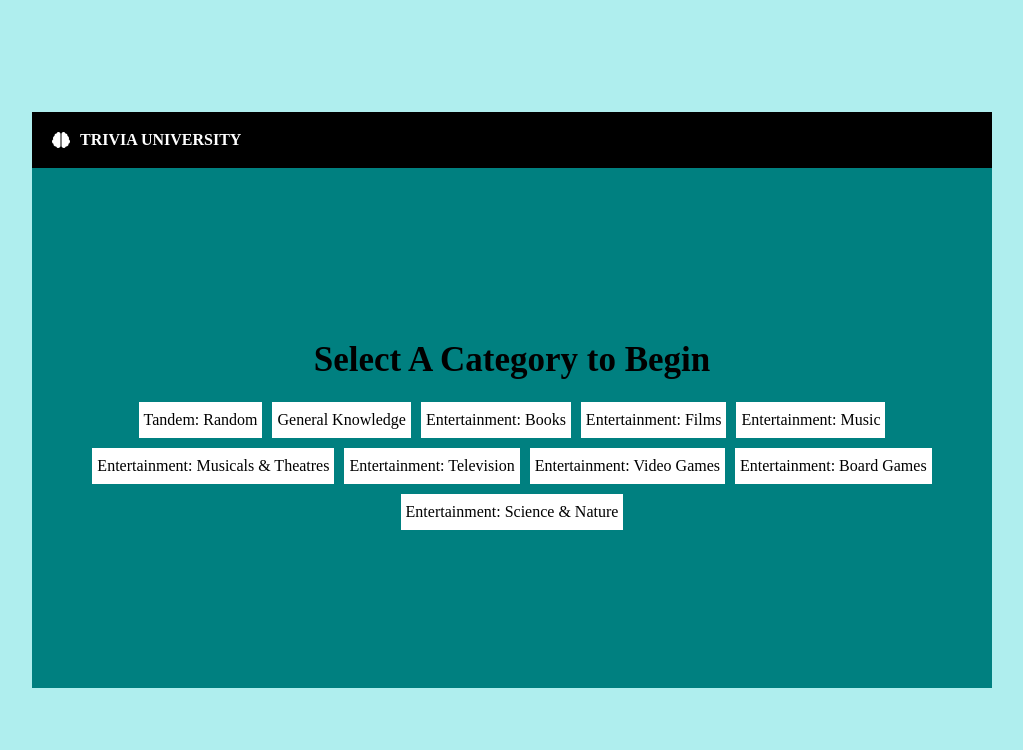
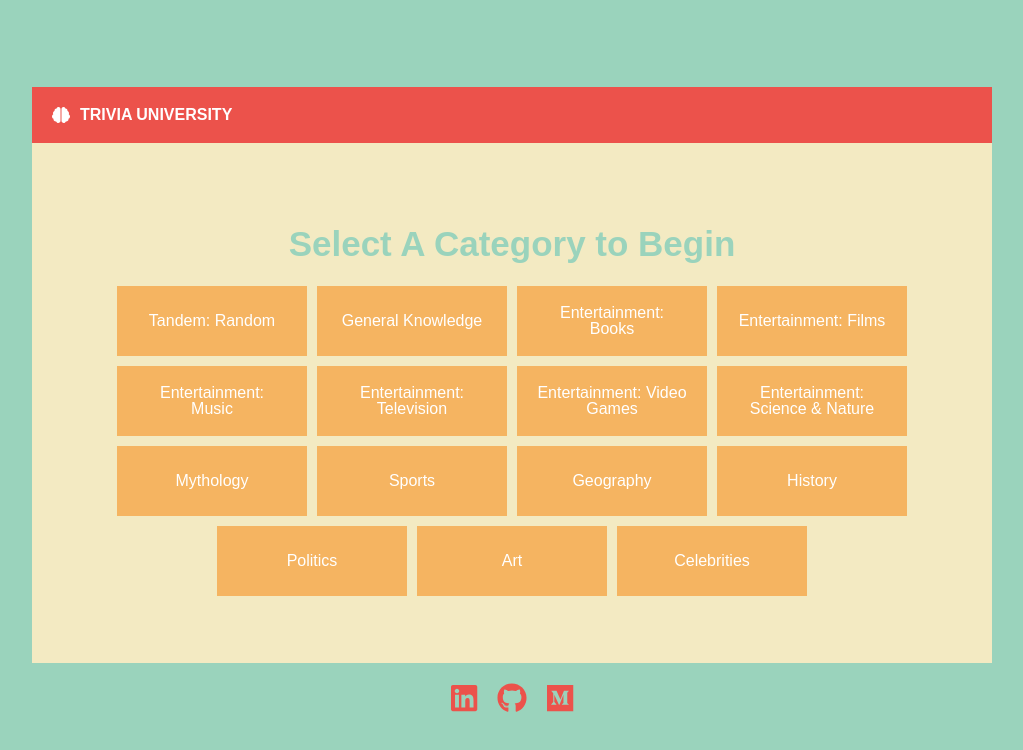
Before and after one commit to MahmudAhmed/TriviaUniverse, a React (Create React App) app: page / in a window 1280 px wide. Shown: the top 750 px of the page, without its empty margins (128-1151 px from the left). Built offline with nearby package versions, Linux system fonts and the light colour scheme.

Commit message:
complete assessment

```diff
--- a/package.json
+++ b/package.json
@@ -11,6 +11,7 @@
     "@testing-library/jest-dom": "^5.11.5",
     "@testing-library/react": "^11.1.0",
     "@testing-library/user-event": "^12.1.10",
+    "axios": "^0.21.0",
     "react": "^17.0.1",
     "react-dom": "^17.0.1",
     "react-scripts": "4.0.0",
--- a/src/App.js
+++ b/src/App.js
@@ -6,29 +6,57 @@ import DisplayAnswers from "./components/display_answers"
 import { FontAwesomeIcon } from '@fortawesome/react-fontawesome'
 import { faStar, faBrain } from '@fortawesome/free-solid-svg-icons'
 import { faPlayCircle } from '@fortawesome/free-regular-svg-icons'
-import CategorySelection from './components/category_selection';
+import { faGithub, faLinkedin, faMedium } from '@fortawesome/free-brands-svg-icons'
+import './stylesheets/categories.css';
+const axios = require("axios");
+
+
+const CATAGORIES = [
+  { "id": 1, "category": "Tandem: Random"},
+  { "id": 9, "category": "General Knowledge"},
+  { "id": 10, "category": "Entertainment: Books"},
+  { "id": 11, "category": "Entertainment: Films"},
+  { "id": 12, "category": "Entertainment: Music"},
+  { "id": 14, "category": "Entertainment: Television"},
+  { "id": 15, "category": "Entertainment: Video Games"},
+  { "id": 17, "category": "Entertainment: Science & Nature"},
+  { "id": 20, "category": "Mythology"},
+  { "id": 21, "category": "Sports"},
+  { "id": 22, "category": "Geography"},
+  { "id": 23, "category": "History"},
+  { "id": 24, "category": "Politics"},
+  { "id": 25, "category": "Art"},
+  { "id": 26, "category": "Celebrities"},
+]
 
 class App extends React.Component {
 
   constructor(props) {
     super(props);
+
     this.state = {
-      questions: QUESTIONS,
-      idx: 0,
-      score: 0,
-      gameOver: false,
+      categoryId: 1,
+      questions: [],
       categorySelection: true,
+      highScore: parseInt(localStorage.getItem('triviaScore') || 0),
     };
   }
 
-  componentDidMount = () => {
-    this.fetchQuestions();
-  }
+  // componentDidMount = () => {
+  //   this.fetchQuestions();
+  // }
 
   fetchQuestions = () => {
-    const shuffled = QUESTIONS.sort(() => 0.5 - Math.random());
-    let tenQuestion = shuffled.slice(0, 10);
-    this.setState({questions: tenQuestion})
+    const { categoryId } = this.state;
+    if ( categoryId === 1) {
+      const shuffled = QUESTIONS.sort(() => 0.5 - Math.random());
+      let tenQuestion = shuffled.slice(0, 10);
+      this.setState({questions: tenQuestion})
+    } else {
+      axios.get(`https://opentdb.com/api.php?amount=10&category=${categoryId}`).then((data) => {
+        this.setState({ questions: data.data.results });
+      });
+    }
   }
 
   displayQuestions = () => {
@@ -47,9 +75,11 @@ class App extends React.Component {
 
   handleAnswerClk = (questions, idx, choice) => {
     const question = questions[idx];
+    debugger
     let {
       score,
       gameOver,
+      highScore,
     } = this.state;
 
     if (question.correct_answer === choice) {
@@ -59,6 +89,10 @@ class App extends React.Component {
     }
     if (idx + 1 >= questions.length) {
       gameOver = true;
+      if (score > highScore) {
+        highScore = score;
+        localStorage.setItem('triviaScore', highScore)
+      }
     } else {
       idx++;
     }
@@ -66,7 +100,8 @@ class App extends React.Component {
     this.setState({
       score,
       idx,
-      gameOver
+      gameOver,
+      highScore
     });
   };
 
@@ -95,7 +130,7 @@ class App extends React.Component {
           }
         </div>
         <div className="middle-container">
-          { categorySelection ? <CategorySelection /> : !gameOver ? this.displayQuestions() : this.displayGameOver() }
+          { categorySelection ? this.categorySelection() : ( !gameOver ? this.displayQuestions() : this.displayGameOver()) }
         </div>
       </div>
     )
@@ -104,13 +139,21 @@ class App extends React.Component {
   displayGameOver = () => {
     return (
     <div className="game-over-container">
-      <h2 id="game-over-text">Game Over!</h2>
+      <h2 id="game-over-text">Play Again!</h2>
       <div className="replay-container">
-        <FontAwesomeIcon id="restart" title="Play Again" icon={faPlayCircle} onClick={ () => this.newGame()}/>
+        <FontAwesomeIcon id="restart" title="Play Again" icon={faPlayCircle} onClick={ () => this.setState({ categorySelection: true})}/>
       </div>
       <div className="stats-container">
         <span>You Scored:</span>
         <span id="stats-score">{this.state.score}</span>
+        {
+          this.state.highScore > 0 ? (
+            <div>
+              <span>Your Highest Score:</span>
+              <span id="stats-score">{this.state.highScore}</span>
+            </div>
+          ) : ""
+        }
       </div>
     </div>
     );
@@ -125,12 +168,37 @@ class App extends React.Component {
     })
   }
 
+  categorySelection = () => {
+    return (
+      <div className="category-container">
+        <h2 id="category-title">Select A Category to Begin</h2>
+        <ul className="category-list">
+          {
+            CATAGORIES.map( (topic) => {
+              return (
+              <li className="categories" onClick={ () => {
+                this.setState({ categorySelection: false, categoryId: topic.id}, () => this.newGame());
+              }}>
+                {topic.category}
+              </li>
+              )
+            })
+          }
+        </ul>
+      </div>
+    );
+};
+
 
   render() {
-    const { categorySelection } = this.state;
     return (
       <div className="main-container">
        {this.displayGameScreen()}
+       <div class="social-icon-container">
+               <a href="https://www.linkedin.com/in/mahmud-ahmed/" target="_black"><FontAwesomeIcon className="social-icons" icon={faLinkedin} /></a>
+               <a href="https://github.com/mahmudahmed" target="_black"><FontAwesomeIcon className="social-icons" icon={faGithub} /></a>
+               <a href="https://medium.com/@moe.purplefox" target="_black"><FontAwesomeIcon className="social-icons" icon={faMedium} /></a>
+        </div>
       </div>
     )
   }
--- a/src/components/category_selection.jsx
+++ /dev/null
@@ -1,38 +0,0 @@
-import '../stylesheets/categories.css';
-
-const CATAGORIES = [
-  { "id": 1, "category": "Tandem: Random"},
-  { "id": 9, "category": "General Knowledge"},
-  { "id": 10, "category": "Entertainment: Books"},
-  { "id": 11, "category": "Entertainment: Films"},
-  { "id": 12, "category": "Entertainment: Music"},
-  { "id": 13, "category": "Entertainment: Musicals & Theatres"},
-  { "id": 14, "category": "Entertainment: Television"},
-  { "id": 15, "category": "Entertainment: Video Games"},
-  { "id": 16, "category": "Entertainment: Board Games"},
-  { "id": 17, "category": "Entertainment: Science & Nature"},
-]
-
-function CategorySelection() {
-  return (
-    <div className="category-container">
-      <h2 id="category-title">Select A Category to Begin</h2>
-      <ul className="category-list">
-        {
-          CATAGORIES.map( (topic) => {
-            return (
-            <li className="categories">
-              {topic.category}
-            </li>
-            )
-          })
-        }
-
-      </ul>
-    </div>
-  );
-};
-
-
-
-export default CategorySelection;
--- a/src/components/display_answers.jsx
+++ b/src/components/display_answers.jsx
@@ -6,8 +6,8 @@ function DisplayAnswers({questions, idx, handleAnswerClk}) {
     return (
       <div className="answers-container">
         <ul className="choices-ul">
-          {choices.map((option) => (
-            <li className="choices-li">
+          {choices.map((option, key) => (
+            <li key={key} className="choices-li">
               <button className="answer-btns" onClick={() => handleAnswerClk(questions, idx, option)}>{option}</button>
             </li>
           ))}
--- a/src/stylesheets/App.css
+++ b/src/stylesheets/App.css
@@ -1,11 +1,16 @@
+body {
+  font-family: sans-serif;
+}
+
 .main-container {
   display: flex;
   justify-content: center;
   align-items: center;
+  flex-direction: column;
   position: relative;
   width: 100%;
   min-height: 100vh;
-  background-color: paleturquoise;
+  background-color: #9ad3bc;
   overflow: hidden;
 }
 
@@ -16,7 +21,7 @@
   flex-direction: column;
   width: 75%;
   height: 100%;
-  background-color: teal;
+  background-color: #f3eac2;
   margin: 10px auto;
 }
 
@@ -27,7 +32,7 @@
   display: flex;
   justify-content: space-between;
   align-items: center;
-  background-color: black;
+  background-color: #ec524b;
   font-weight: bold;
   color: white;
   box-sizing: border-box;
@@ -56,7 +61,7 @@
 }
 
 #star {
-  color: red;
+  color: white;
 }
 
 #score {
@@ -73,7 +78,7 @@
 
 .question-container{
   width: 100%;
-  height: 500px;
+  min-height: 500px;
   display: flex;
   justify-content: center;
   align-items: center;
@@ -84,6 +89,7 @@
   padding: 10px;
   margin-bottom: 50px;
   font-size: 35px;
+  text-align: center;
 }
 
 .choices-ul{
@@ -91,10 +97,11 @@
   justify-content: center;
   align-items: center;
   flex-direction: column;
+  margin-bottom: 20px;
 }
 
 .answer-btns {
-  background-color: #4CAF50; /* Green */
+  background-color: #f5b461;
   border: none;
   color: white;
   padding: 20px;
@@ -109,7 +116,7 @@
 
 .choices-li:hover .answer-btns {
   background-color: white;
-  color: #4CAF50;
+  color: #f5b461;
 }
 
 .game-over-container {
@@ -120,7 +127,7 @@
   align-items: center;
   flex-direction: column;
   /* background-color: blue; */
-  color: paleturquoise;
+  color: #9ad3bc;
 }
 
 #game-over-text {
@@ -135,14 +142,39 @@
 
 #restart:hover {
   font-size: 50px;
-  color: black;
+  color: #ec524b;
   cursor: pointer;
 }
 
 .stats-container {
+  text-align: center;
   margin: 20px auto;
 }
 
 #stats-score {
  margin: 10px;
 }
+
+.social-icon-container {
+  display: flex;
+  justify-content: center;
+}
+
+.social-icons {
+  margin: 10px;
+  font-size: 30px;
+  color: #ec524b;
+  cursor: pointer;
+}
+
+.social-icons:hover {
+  color: white;
+}
+
+.correct {
+  color: green !important;
+}
+
+.wrong {
+  color: red !important;
+}
--- a/src/stylesheets/categories.css
+++ b/src/stylesheets/categories.css
@@ -15,6 +15,7 @@
   font-size: 35px;
   font-weight: bold;
   text-align: center;
+  color: #9ad3bc;
 }
 
 .category-list {
@@ -27,11 +28,27 @@
 }
 
 .categories {
-  background-color: white;
-  padding: 10px 5px;
+  background-color: #f5b461; /* Green */
+  border: none;
+  color: white;
+  padding: 20px;
+  text-align: center;
+  text-decoration: none;
+  display: inline-block;
+  font-size: 16px;
   margin: 5px;
-  text-align: center;
-  /* display: inline-block; */
+  width: 150px;
+  height: 30px;
+  cursor: pointer;
+  display: flex;
+  align-items: center;
+  justify-content: center;
+}
+
+
+.categories:hover {
+  background-color: #9ad3bc;
+  color: white;
 }
 
 @media only screen and (max-width: 800px) {
```
Also changed, not shown: 1 other file (tests, documents, lock files or other folders).
